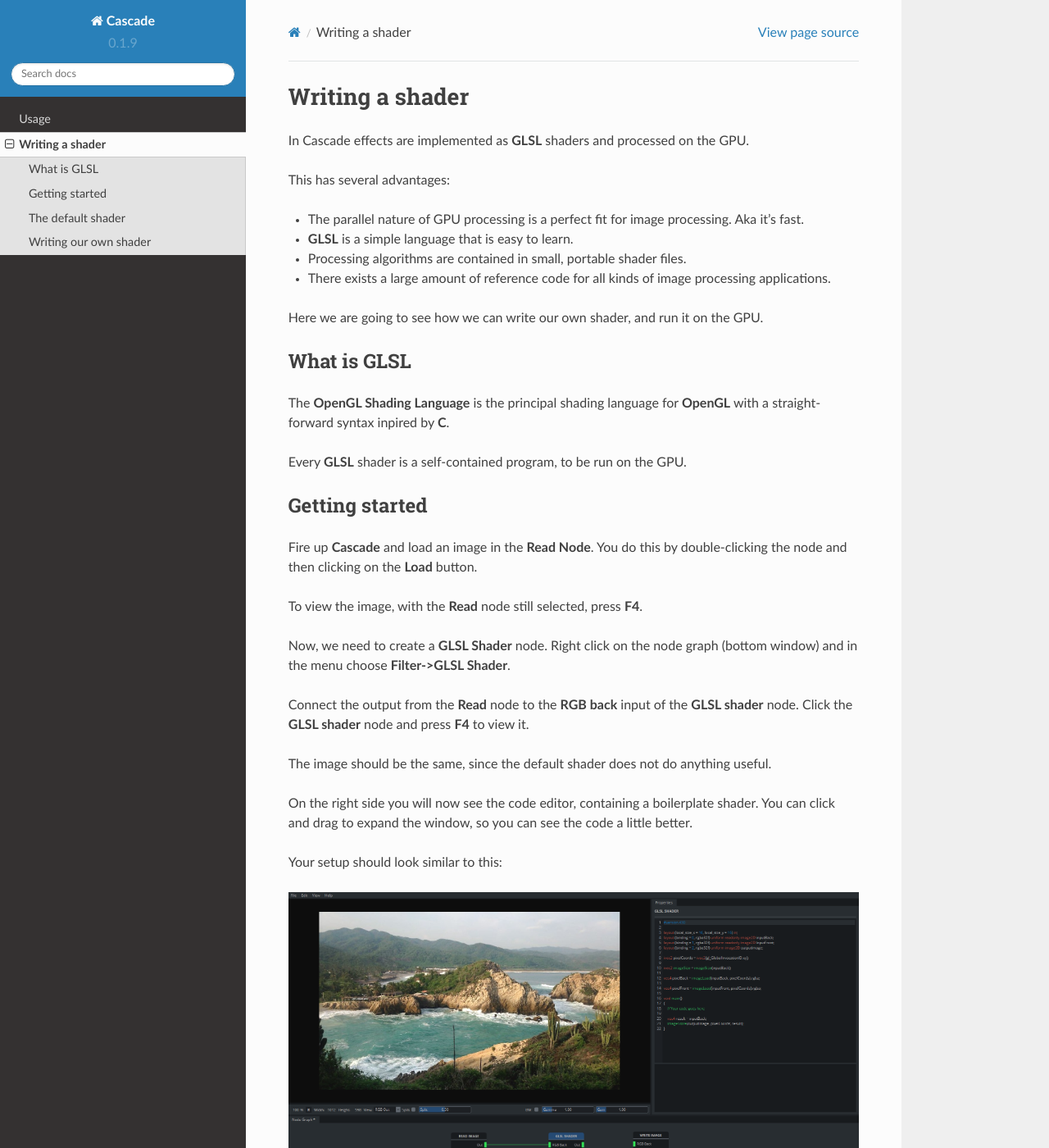
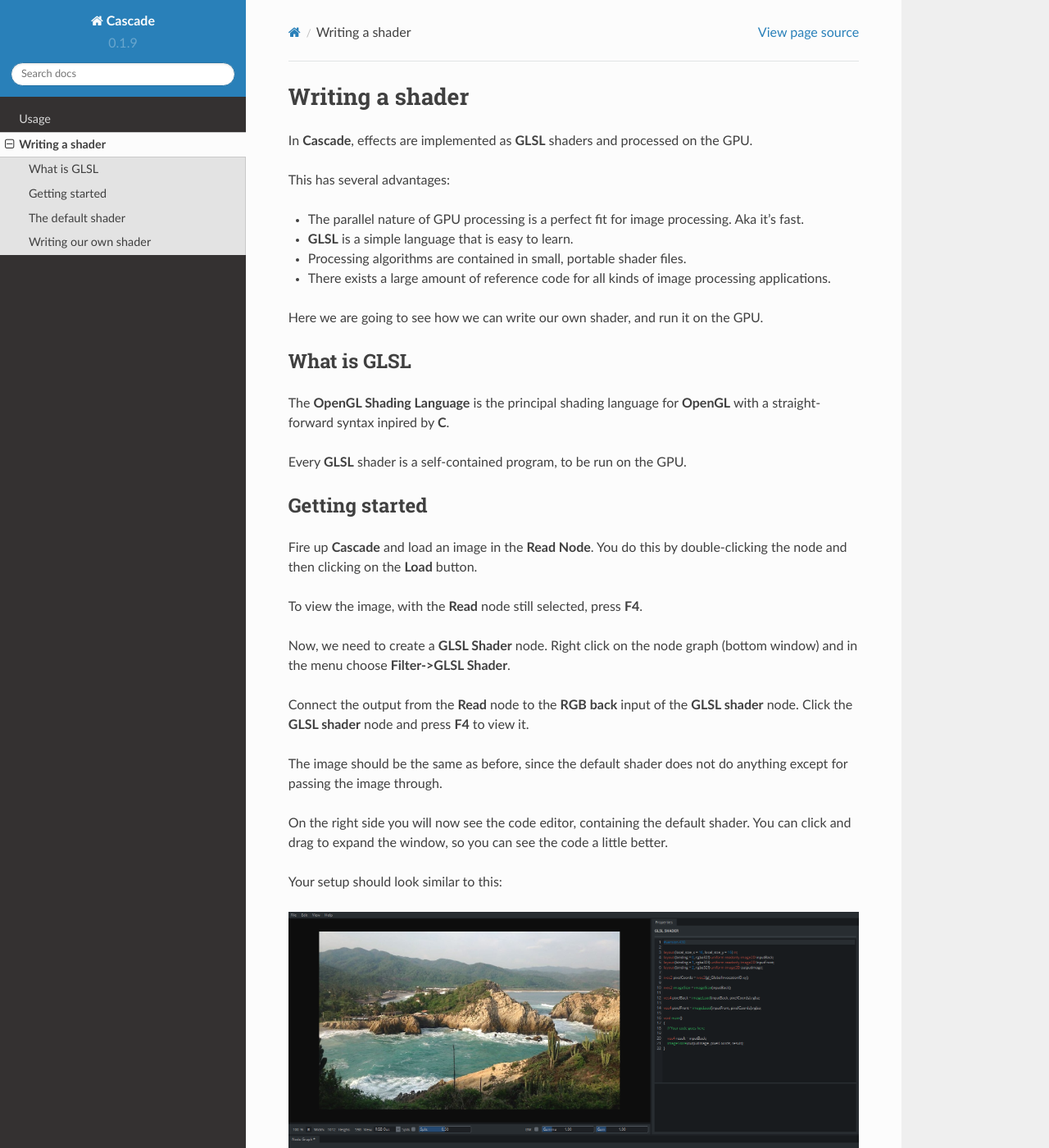
Before and after one commit to ttddee/CascadeDocs, a Sphinx documentation site: the page built from docs/source/writingshader.rst, in a window 1280 px wide and 1400 px high. Shown: the whole window at 82% size. Built offline with Sphinx 7.4.7 and the Read the Docs theme 2.0.0, drawn with Linux system fonts in a browser that asks for light colours; some of the changed text lies outside the part shown.

Commit message:
Update docs.

```diff
--- a/docs/source/writingshader.rst
+++ b/docs/source/writingshader.rst
@@ -1,7 +1,7 @@
 Writing a shader
 ================
 
-In Cascade effects are implemented as **GLSL** shaders and processed on the GPU.
+In **Cascade**, effects are implemented as **GLSL** shaders and processed on the GPU.
 
 This has several advantages:
 
@@ -30,9 +30,9 @@
 
 Connect the output from the **Read** node to the **RGB back** input of the **GLSL shader** node. Click the **GLSL shader** node and press **F4** to view it.
 
-The image should be the same, since the default shader does not do anything useful.
+The image should be the same as before, since the default shader does not do anything except for passing the image through.
 
-On the right side you will now see the code editor, containing a boilerplate shader. You can click and drag to expand the window, so you can see the code a little better.
+On the right side you will now see the code editor, containing the default shader. You can click and drag to expand the window, so you can see the code a little better.
 
 Your setup should look similar to this:
 
@@ -78,11 +78,11 @@
    layout (binding = 2, rgba32f) uniform image2D outputImage;
 
 In the beginning the inputs and outputs are declared. There are two images on the input side and one on the output. Since we only have the back input connected in the node graph,
-we are only going to worry about that image.
+we are only going to worry about the **inputBack** image.
 
-Then we have a couple of convenience functions, to make life easier.
+Following are a couple of convenience functions, to make life easier.
 
-.. code-block:: c
+.. code-block:: glsl
 
    ivec2 pixelCoords = ivec2(gl_GlobalInvocationID.xy);
 
```
